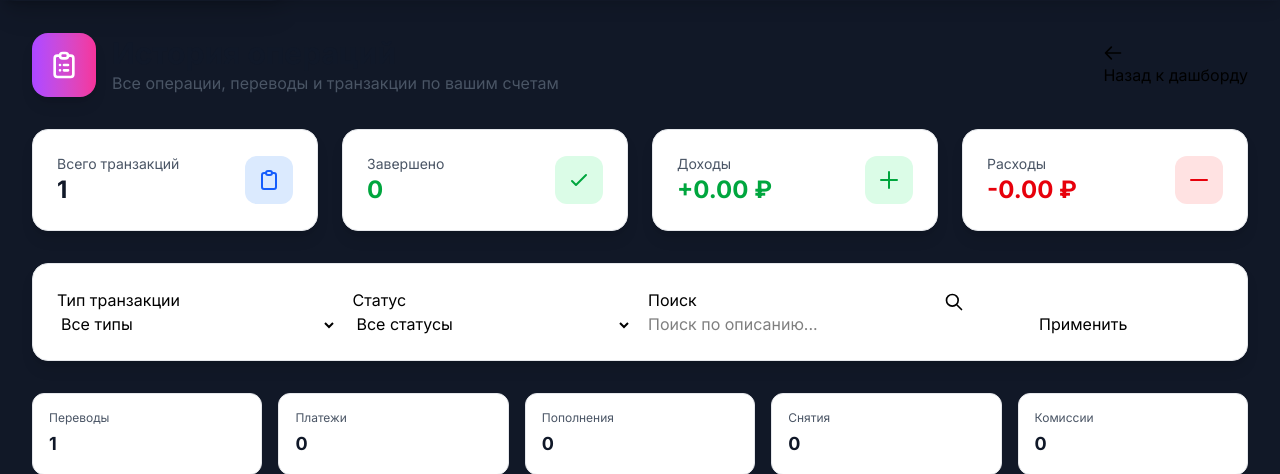
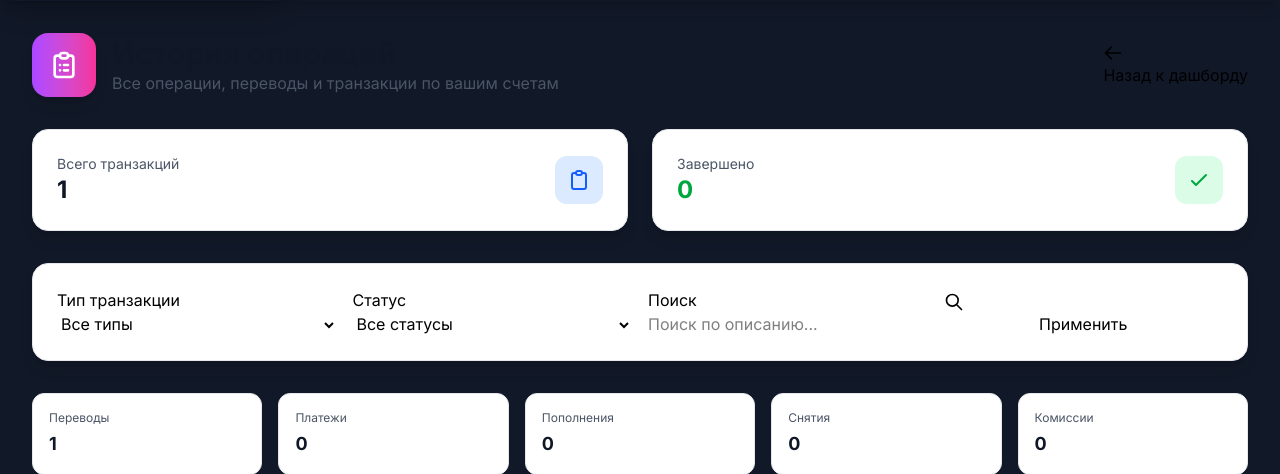
Before and after one commit to Cyberpolygon-grant/dbo, a Django app: page /client/transactions/ in a window 1280 px wide. Shown: the part 571-1045 px from the top of the page. Run offline with Django 5.2, Linux system fonts and the light colour scheme; a user stored in the database is signed in; tables that the repository leaves empty hold one stand-in row (values such as "Sample post"); some libraries are stand-ins or nearby versions.

Commit message:
Update transactions.html

```diff
--- a/dbo/templates/transactions.html
+++ b/dbo/templates/transactions.html
@@ -28,7 +28,7 @@
     </div>
 
     <!-- Статистика -->
-    <div class="grid grid-cols-1 md:grid-cols-2 lg:grid-cols-4 gap-6 mb-8">
+    <div class="grid grid-cols-1 md:grid-cols-2 gap-6 mb-8">
         <div class="card bg-white dark:bg-gray-800 rounded-2xl p-6 shadow-lg border border-gray-200 dark:border-gray-700">
             <div class="flex items-center justify-between">
                 <div>
@@ -52,34 +52,6 @@
                 <div class="w-12 h-12 bg-green-100 dark:bg-green-900/20 rounded-xl flex items-center justify-center">
                     <svg class="w-6 h-6 text-green-600 dark:text-green-400" fill="none" stroke="currentColor" viewBox="0 0 24 24">
                         <path stroke-linecap="round" stroke-linejoin="round" stroke-width="2" d="M5 13l4 4L19 7"></path>
-                    </svg>
-                </div>
-            </div>
-        </div>
-
-        <div class="card bg-white dark:bg-gray-800 rounded-2xl p-6 shadow-lg border border-gray-200 dark:border-gray-700">
-            <div class="flex items-center justify-between">
-                <div>
-                    <p class="text-sm text-gray-600 dark:text-gray-400">Доходы</p>
-                    <p class="text-2xl font-bold text-green-600 dark:text-green-400">+{{ total_income|floatformat:2 }} ₽</p>
-                </div>
-                <div class="w-12 h-12 bg-green-100 dark:bg-green-900/20 rounded-xl flex items-center justify-center">
-                    <svg class="w-6 h-6 text-green-600 dark:text-green-400" fill="none" stroke="currentColor" viewBox="0 0 24 24">
-                        <path stroke-linecap="round" stroke-linejoin="round" stroke-width="2" d="M12 4v16m8-8H4"></path>
-                    </svg>
-                </div>
-            </div>
-        </div>
-
-        <div class="card bg-white dark:bg-gray-800 rounded-2xl p-6 shadow-lg border border-gray-200 dark:border-gray-700">
-            <div class="flex items-center justify-between">
-                <div>
-                    <p class="text-sm text-gray-600 dark:text-gray-400">Расходы</p>
-                    <p class="text-2xl font-bold text-red-600 dark:text-red-400">-{{ total_expense|floatformat:2 }} ₽</p>
-                </div>
-                <div class="w-12 h-12 bg-red-100 dark:bg-red-900/20 rounded-xl flex items-center justify-center">
-                    <svg class="w-6 h-6 text-red-600 dark:text-red-400" fill="none" stroke="currentColor" viewBox="0 0 24 24">
-                        <path stroke-linecap="round" stroke-linejoin="round" stroke-width="2" d="M20 12H4"></path>
                     </svg>
                 </div>
             </div>
```
